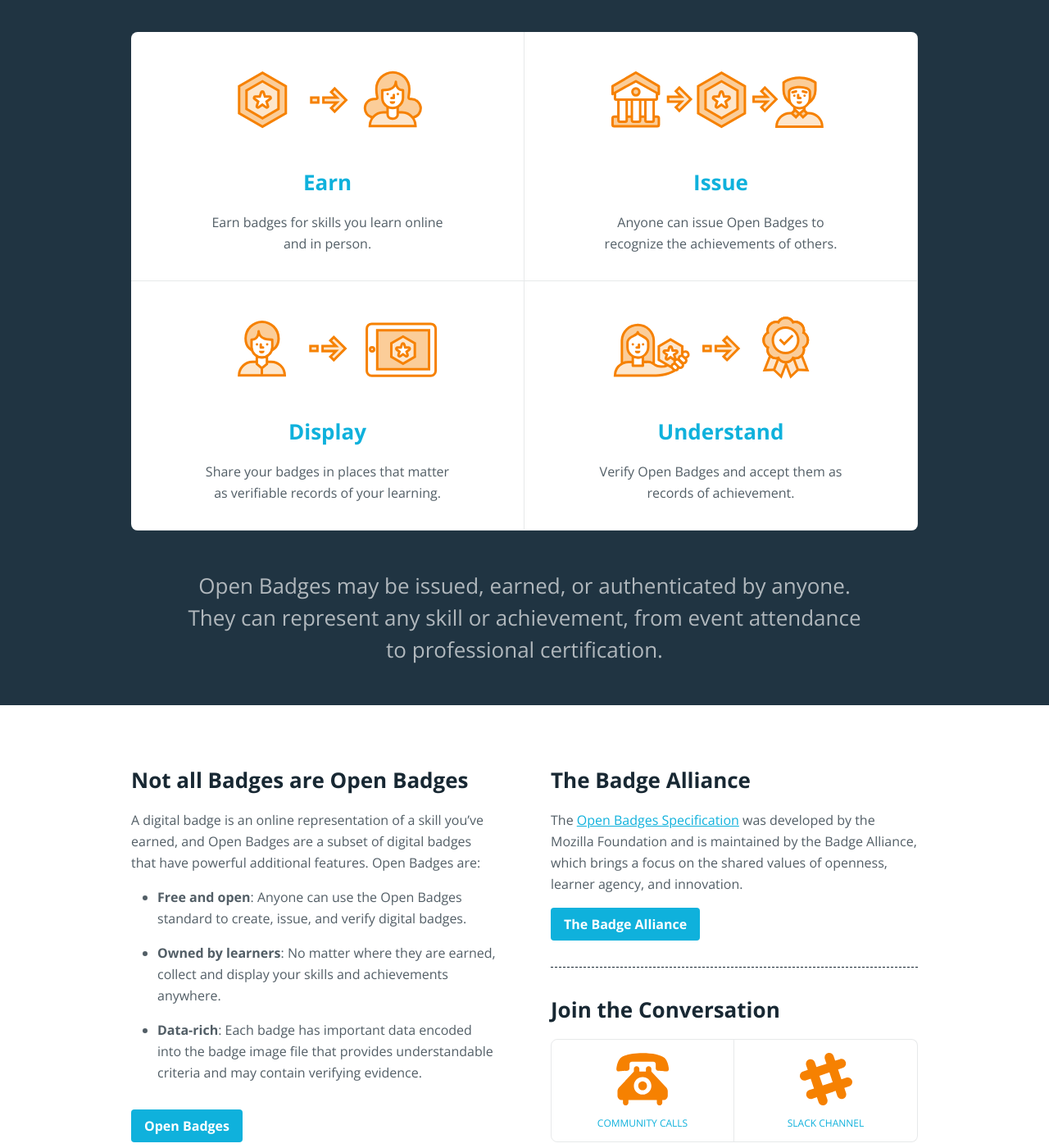
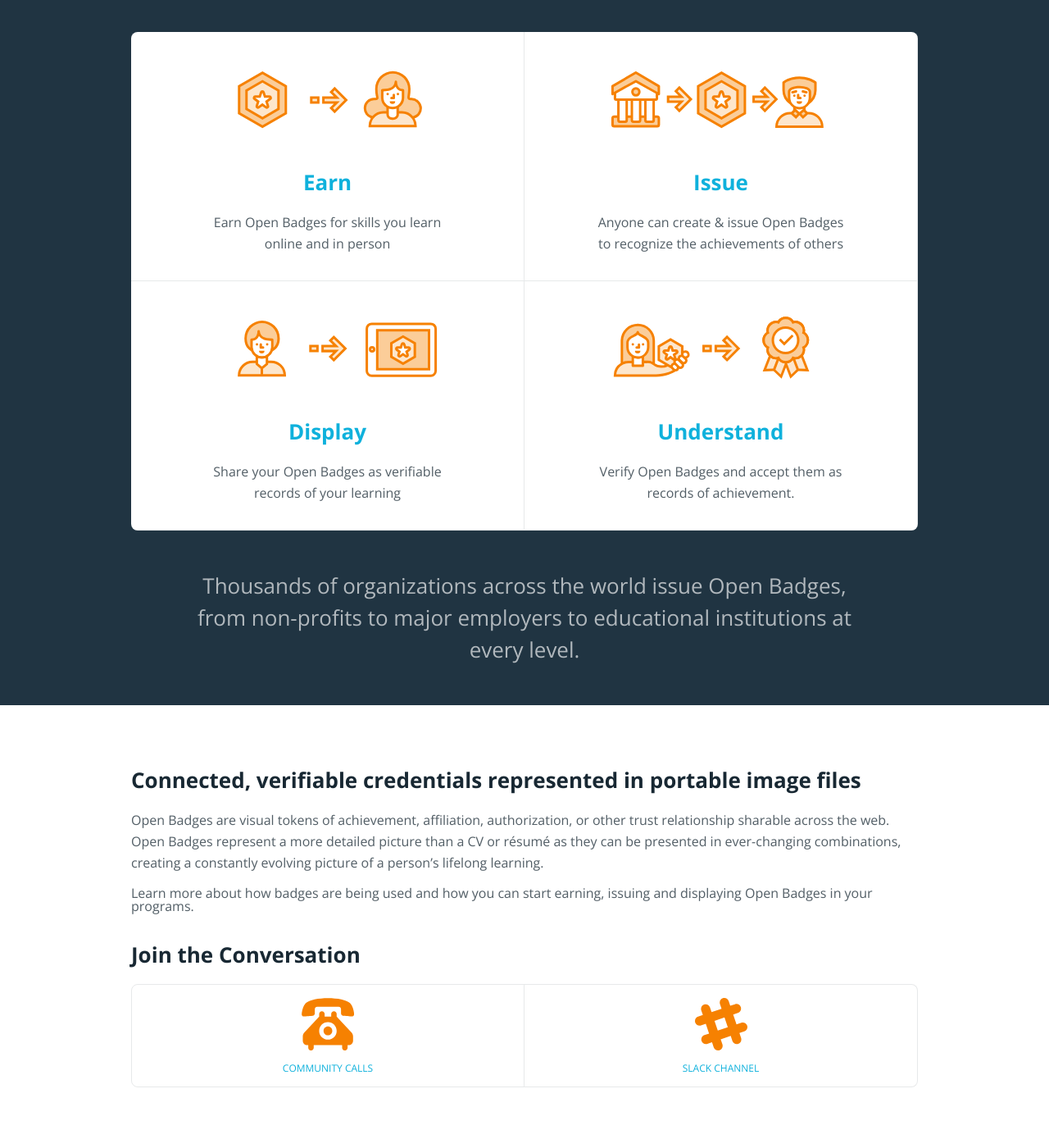
Before and after one commit to mozilla/openbadges.org-static, a Jekyll site: the page built from index.html, in a window 1280 px wide and 1400 px high, scrolled down 279 px. Shown: the whole window at 82% size. Built offline with Jekyll 4.4.1, drawn with Linux system fonts in a browser that asks for light colours; some of the changed text lies outside the part shown.

Commit message:
homepage test

```diff
--- a/index.html
+++ b/index.html
@@ -8,14 +8,14 @@
         </p>
       </div>
       <section class="spotlight l-containerhorizontal l-containervertical-offset">
-        <h1 class="title title-fill title-large">Get Recognition for Skills Earned Anywhere</h1>
+        <h1 class="title title-fill title-large">Discover Open Badges</h1>
 
         <ul class="fourup">
           <li>
             <a href="{{ site.baseurl }}/get-started/earning-badges" class="fourup-earn">
               <div>
                 <h2 class="title title-fill-inherit">Earn</h2>
-                <p>Earn badges for skills you learn online and in person.</p>
+                <p>Earn Open Badges for skills you learn online and in person</p>
               </div>
             </a>
           </li>
@@ -33,7 +33,7 @@
             <a href="{{ site.baseurl }}/get-started/displaying-badges" class="fourup-display">
               <div>
                 <h2 class="title title-fill-inherit">Display</h2>
-                <p>Share your badges in places that matter as verifiable records of your learning.</p>
+                <p>Share your Open Badges as verifiable records of your learning</p>
               </div>
             </a>
           </li>
@@ -48,30 +48,17 @@
           </li>
         </ul>
 
-        <p class="title title-fill-partial title-thin title-narrow">Open Badges may be issued, earned, or authenticated by anyone. They can represent any skill or achievement, from event attendance to professional certification.</p>
+        <p class="title title-fill-partial title-thin title-narrow">Thousands of organizations across the world issue Open Badges, from non-profits to major employers to educational institutions at every level.</p>
       </section>
 
-      <div class="l-twocol l-containerhorizontal l-containervertical-offsetlarge">
+      <div class="l-onecol l-containerhorizontal l-containervertical-offsetlarge">
         <article class="contentblock">
-          <h1 class="title">Not all Badges are Open Badges</h1>
-          <p>A digital badge is an online representation of a skill you’ve earned, and Open Badges are a subset of digital badges that have powerful additional features. Open Badges are:</p>
-          <ul>
-            <li><strong>Free and open</strong>: Anyone can use the Open Badges standard to create, issue, and verify digital badges.</li>
-            <li><strong>Owned by learners</strong>: No matter where they are earned, collect and display your skills and achievements anywhere.</li>
-            <li><strong>Data-rich</strong>: Each badge has important data encoded into the badge image file that provides understandable criteria and may contain verifying evidence.</li>
-          </ul>
-
-          <a href="{{ site.baseurl }}/about/" class="button">Open Badges</a>
+          <h1 class="title">Connected, verifiable credentials represented in portable image files</h1>
+          <p>Open Badges are visual tokens of achievement, affiliation, authorization, or other trust relationship sharable across the web. Open Badges represent a more detailed picture than a CV or résumé as they can be presented in ever-changing combinations, creating a constantly evolving picture of a person’s lifelong learning.
+          </p>
+          <h2>Learn more about how badges are being used and how you can start earning, issuing and displaying Open Badges in your programs.
+          </h2>
         </article>
-
-        <div>
-          <article class="contentblock contentblock-borderdesktop">
-            <h1 class="title">The Badge Alliance</h1>
-            <p>The <a href="https://openbadgespec.org">Open Badges Specification</a> was developed by the Mozilla Foundation and is maintained by the Badge Alliance,  which brings a focus on the shared values of openness, learner agency, and innovation.</p>
-
-            <a href="{{ site.baseurl }}/badge-alliance/" class="button">The Badge Alliance</a>
-          </article>
-
         <article>
           <h2 class="title">Join the Conversation</h2>
           <ul class="ctafeature">
@@ -88,5 +75,22 @@
           </ul>
         </article>
       </div>
+      <div>
+        <article>
+          <ul class="ctafeature">
+            <li>
+                <img src="images/members/mozillafoundation-logo.png" />
+            </li>
+            <li>
+              <img src="images/members/macaurthurfoundation-logo.png" />
+            </li>
+            <li>
+              <img src="images/members/lrng-logo.png" />
+            </li>
+            <li>
+              <img src="images/members/imsglobal-logo.png" />
+            </li>
+          </ul>
+        </article>
       </div>
     </main>
--- a/js/menu.js
+++ b/js/menu.js
@@ -15,6 +15,7 @@
         menu.setAttribute('aria-hidden', 'true');
         button.parentNode.classList.remove(active);
       }
+
     }
   }
 
```
Also changed, not shown: other parts of index.html (+1 -1 lines), images/members/imsglobal-logo.png, images/members/lrng-logo.png, images/members/macaurthurfoundation-logo.png, images/members/mozillafoundation-logo-old.png (added), images/members/mozillafoundation-logo.png. Lines whose indentation alone changed are shown as unchanged.
